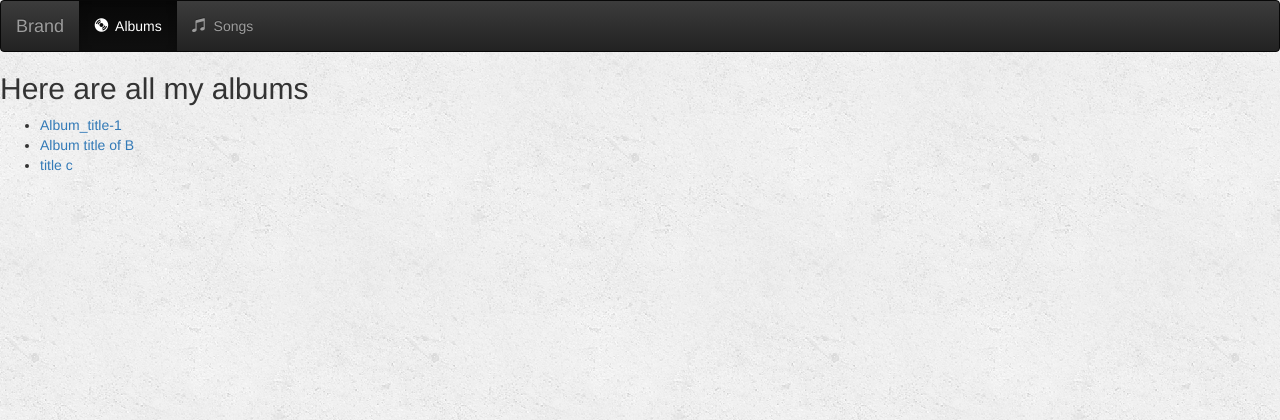
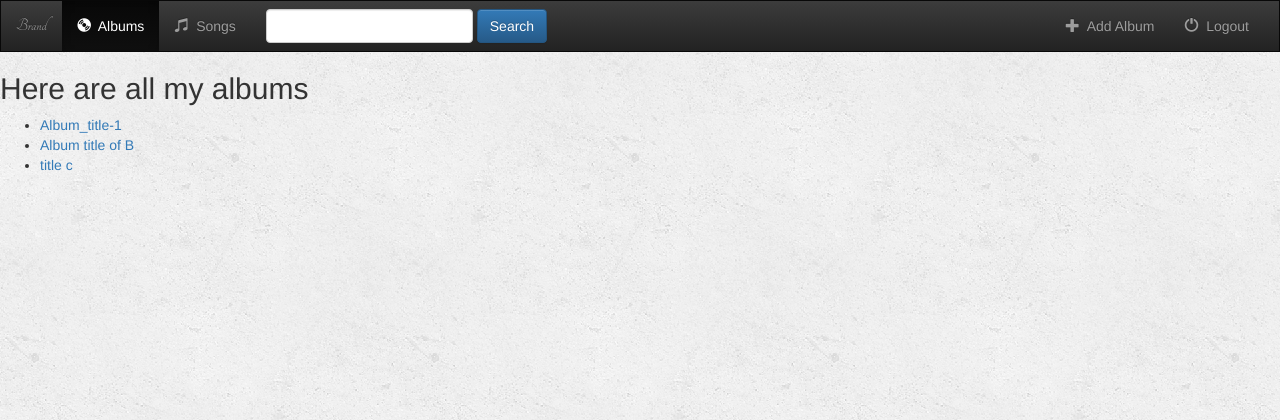
Before and after one commit to ahammedshaneebnk/DjangoSample, a Django app: page /music/ in a window 1280 px wide. Shown: the top 420 px of the page. Run offline with Django 3.2, Linux system fonts and the light colour scheme; data comes from the database, SQL or seed files in the repository; some libraries are stand-ins or nearby versions.

Commit message:
Navigation bar - 2 (ok)

```diff
--- a/music/static/music/style.css
+++ b/music/static/music/style.css
@@ -1,3 +1,11 @@
 body {
     background: white url("images/background.png");
 }
+
+.navbar {
+    border-radius: 0;
+}
+
+.navbar-brand {
+    font-family: 'Tangerine', cursive;
+}
--- a/music/templates/music/index.html
+++ b/music/templates/music/index.html
@@ -1,6 +1,3 @@
-{#adding static files#}
-{% load static %}
-<link rel="stylesheet" type="text/css" href="{% static 'music/style.css' %}"/>
 {#adding bootstrap#}
 <!-- Latest compiled and minified CSS -->
 <link rel="stylesheet" href="https://maxcdn.bootstrapcdn.com/bootstrap/3.3.7/css/bootstrap.min.css"
@@ -9,6 +6,11 @@
 <!-- Optional theme -->
 <link rel="stylesheet" href="https://maxcdn.bootstrapcdn.com/bootstrap/3.3.7/css/bootstrap-theme.min.css"
       integrity="sha384-rHyoN1iRsVXV4nD0JutlnGaslCJuC7uwjduW9SVrLvRYooPp2bWYgmgJQIXwl/Sp" crossorigin="anonymous">
+<link rel="stylesheet"
+      href="https://fonts.googleapis.com/css?family=Tangerine">
+{#adding static files#}
+{% load static %}
+<link rel="stylesheet" type="text/css" href="{% static 'music/style.css' %}"/>
 
 <nav class="navbar navbar-inverse">
     <div class="container-fluid">
@@ -22,21 +24,37 @@
             <a class="navbar-brand" href="{% url 'music:index' %}">Brand</a>
         </div>
         <!-- items -->
-        <div class="collapse navbar-collapse">
+        <div class="collapse navbar-collapse" id="topNavBar">
+
             <ul class="nav navbar-nav">
-
                 <li class="active">
                     <a href="{% url 'music:index' %}">
                         <span class="glyphicon glyphicon-cd" aria-hidden="true"></span>&nbsp
                         Albums</a>
                 </li>
-
                 <li class="">
                     <a href="#">
                         <span class="glyphicon glyphicon-music" aria-hidden="true"></span>&nbsp
                         Songs</a>
                 </li>
-
+            </ul>
+            <form class="navbar-form navbar-left" role="search" method="get" action="#">
+                <div class="form-group">
+                    <input class="form-control" type="text" name="q" value="">
+                    <button class="btn btn-primary" type="submit">Search</button>
+                </div>
+            </form>
+            <ul class="nav navbar-nav navbar-right">
+                <li class="">
+                    <a href="">
+                        <span class="glyphicon glyphicon-plus" aria-hidden="true"></span>&nbsp
+                        Add Album</a>
+                </li>
+                <li class="">
+                    <a href="#">
+                        <span class="glyphicon glyphicon-off" aria-hidden="true"></span>&nbsp
+                        Logout</a>
+                </li>
             </ul>
         </div>
 
@@ -53,6 +71,7 @@
 {% else %}
 <h3>You don't have any albums!</h3>
 {% endif %}
+<script src="https://ajax.googleapis.com/ajax/libs/jquery/1.12.4/jquery.min.js"></script>
 <script src="https://maxcdn.bootstrapcdn.com/bootstrap/3.3.7/js/bootstrap.min.js"
         integrity="sha384-Tc5IQib027qvyjSMfHjOMaLkfuWVxZxUPnCJA7l2mCWNIpG9mGCD8wGNIcPD7Txa"
         crossorigin="anonymous"></script>{#navigation bar#}
```
